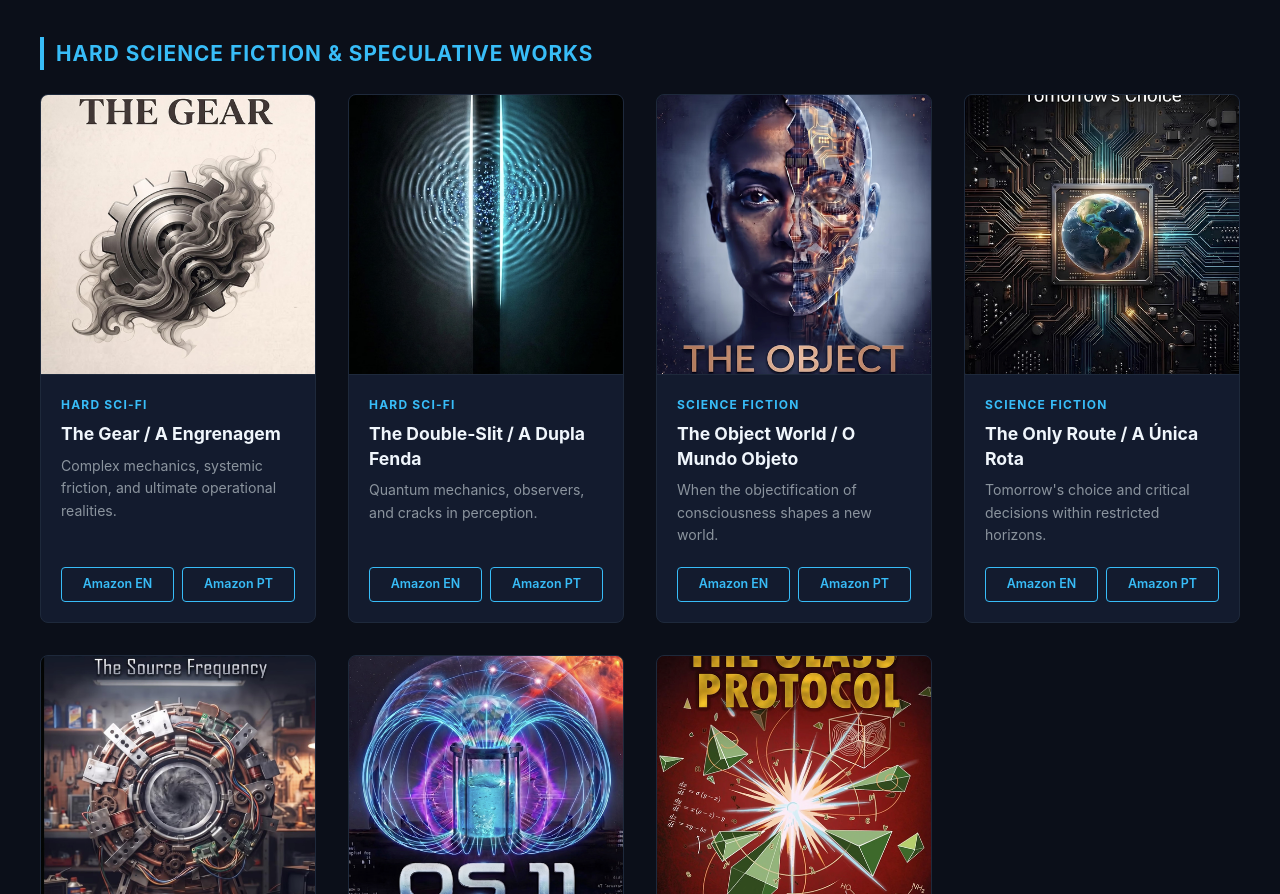
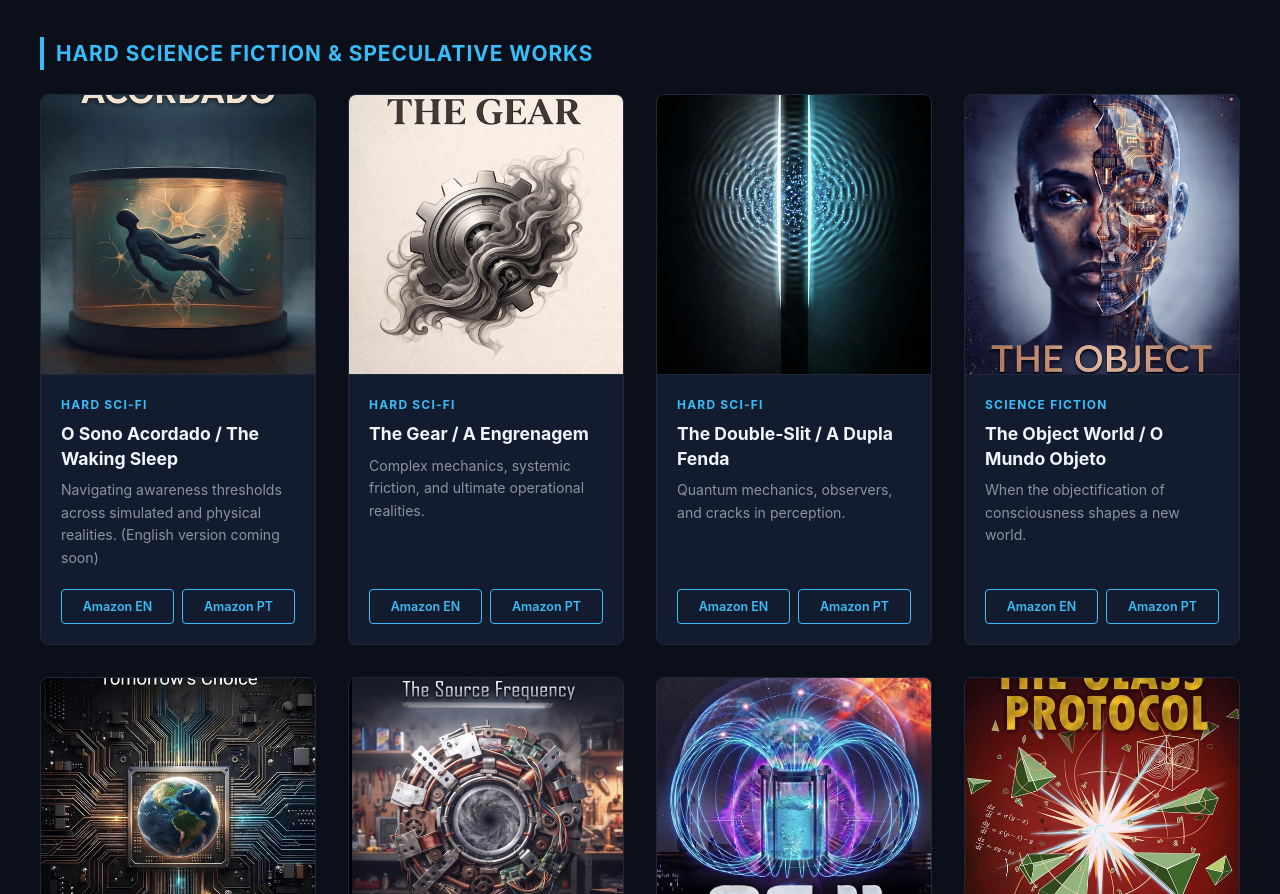
Before and after one commit to mcchelicopter-tech/mcchelicopter-tech.github.io, a plain HTML site: page index.html in a window 1280 px wide. Shown: the part 950-1844 px from the top of the page. Drawn offline with Linux system fonts and the light colour scheme.

Commit message:
Atualizacao: Adicionada obra O Sono Acordado

```diff
--- a/index.html
+++ b/index.html
@@ -328,6 +328,25 @@
             <h3 class="category-title lang-pt">Hard Science Fiction & Obras Especulativas</h3>
             <div class="books-grid">
 
+                <!-- 0. O Sono Acordado / The Waking Sleep -->
+                <div class="book-card">
+                    <!-- Ajustado para usar a mesma capa enquanto a versão EN não é lançada -->
+                    <img src="o_sono_acordado.png" alt="O Sono Acordado" class="book-cover-img dynamic-cover" data-en="o_sono_acordado.png" data-pt="o_sono_acordado.png">
+                    <div class="book-info">
+                        <div>
+                            <div class="book-category">Hard Sci-Fi</div>
+                            <h4>O Sono Acordado / The Waking Sleep</h4>
+                            <p class="lang-en">Navigating awareness thresholds across simulated and physical realities. (English version coming soon)</p>
+                            <p class="lang-pt">Navegando pelos limiares da consciência entre realidades simuladas e físicas.</p>
+                        </div>
+                        <div class="btn-group">
+                            <!-- Quando lançar a versão EN, basta trocar o link do Amazon EN -->
+                            <a href="https://a.co/d/0gbkM2gL" target="_blank" class="btn">Amazon EN</a>
+                            <a href="https://a.co/d/0gbkM2gL" target="_blank" class="btn">Amazon PT</a>
+                        </div>
+                    </div>
+                </div>
+
                 <!-- 1. The Gear / A Engrenagem -->
                 <div class="book-card">
                     <img src="the_gear.png" alt="The Gear" class="book-cover-img dynamic-cover" data-en="the_gear.png" data-pt="a-engrenagem.png">
```
Also changed, not shown: o_sono_acordado.png (added).
